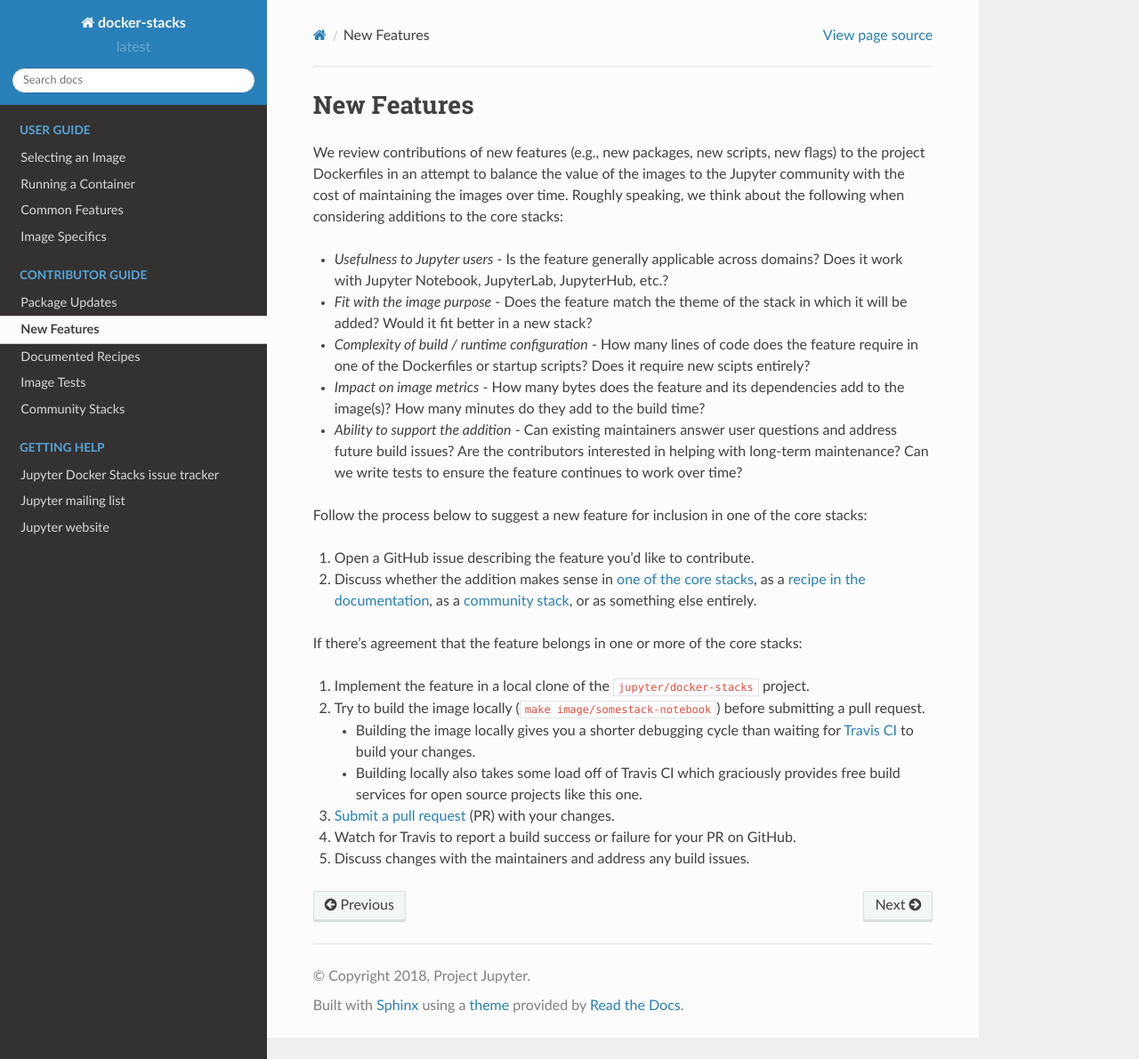
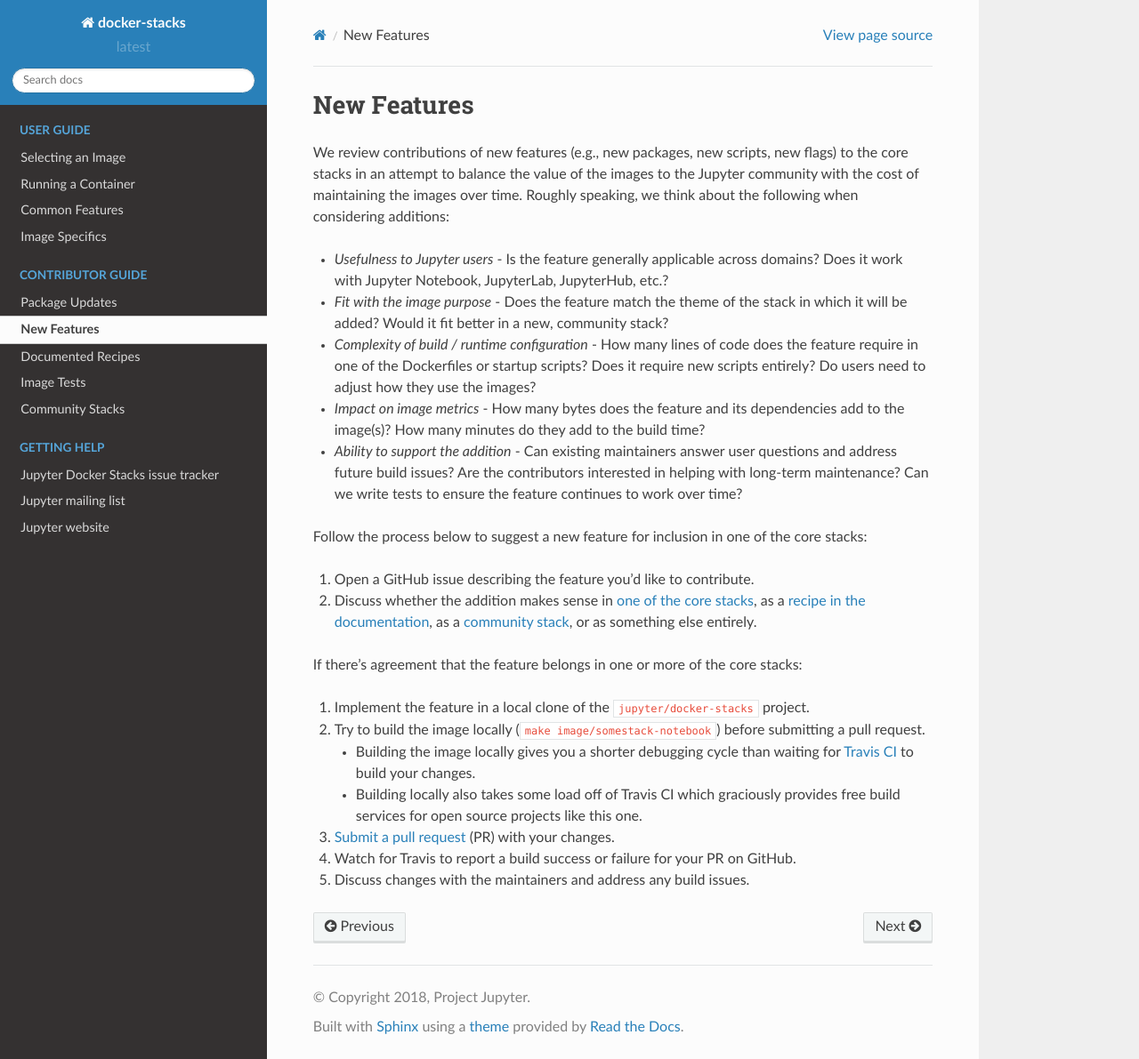
Before and after one commit to jupyter/docker-stacks, a Sphinx documentation site: the page built from docs/contributing/features.md, in a window 1280 px wide and 1191 px high. Shown: the whole window at 89% size. Built offline with Sphinx 7.4.7 and the Read the Docs theme 2.0.0, drawn with Linux system fonts in a browser that asks for light colours.

Commit message:
Minor wording improvements

```diff
--- a/docs/contributing/features.md
+++ b/docs/contributing/features.md
@@ -1,10 +1,10 @@
 # New Features
 
-We review contributions of new features (e.g., new packages, new scripts, new flags) to the project Dockerfiles in an attempt to balance the value of the images to the Jupyter community with the cost of maintaining the images over time. Roughly speaking, we think about the following when considering additions to the core stacks:
+We review contributions of new features (e.g., new packages, new scripts, new flags) to the core stacks in an attempt to balance the value of the images to the Jupyter community with the cost of maintaining the images over time. Roughly speaking, we think about the following when considering additions:
 
 * *Usefulness to Jupyter users* - Is the feature generally applicable across domains? Does it work with Jupyter Notebook, JupyterLab, JupyterHub, etc.?
-* *Fit with the image purpose* - Does the feature match the theme of the stack in which it will be added? Would it fit better in a new stack?
-* *Complexity of build / runtime configuration* - How many lines of code does the feature require in one of the Dockerfiles or startup scripts? Does it require new scipts entirely?
+* *Fit with the image purpose* - Does the feature match the theme of the stack in which it will be added? Would it fit better in a new, community stack?
+* *Complexity of build / runtime configuration* - How many lines of code does the feature require in one of the Dockerfiles or startup scripts? Does it require new scripts entirely? Do users need to adjust how they use the images?
 * *Impact on image metrics* - How many bytes does the feature and its dependencies add to the image(s)? How many minutes do they add to the build time?
 * *Ability to support the addition* - Can existing maintainers answer user questions and address future build issues? Are the contributors interested in helping with long-term maintenance? Can we write tests to ensure the feature continues to work over time?
 
```
Also changed, not shown: docs/using/running.md (+1 -1 lines).
